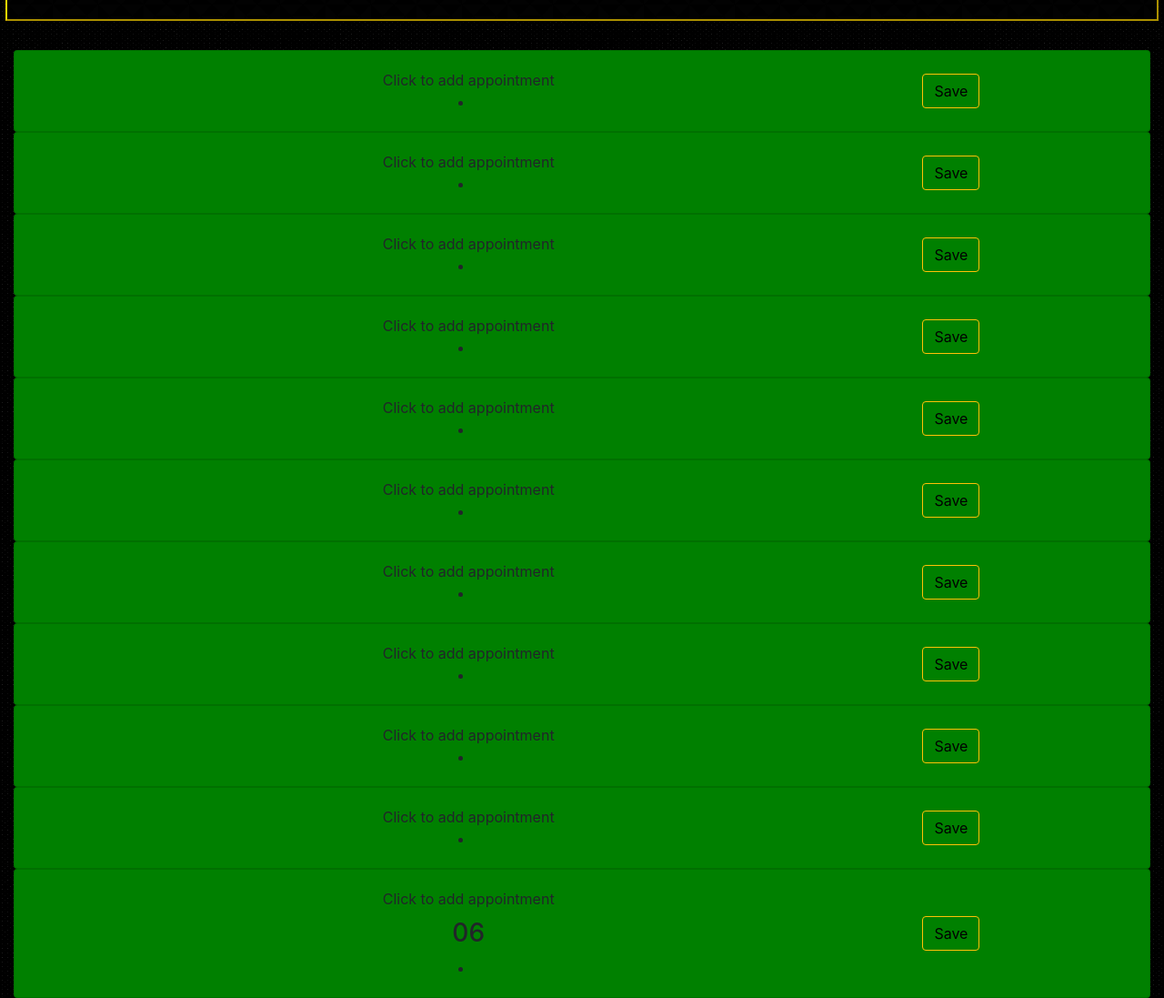
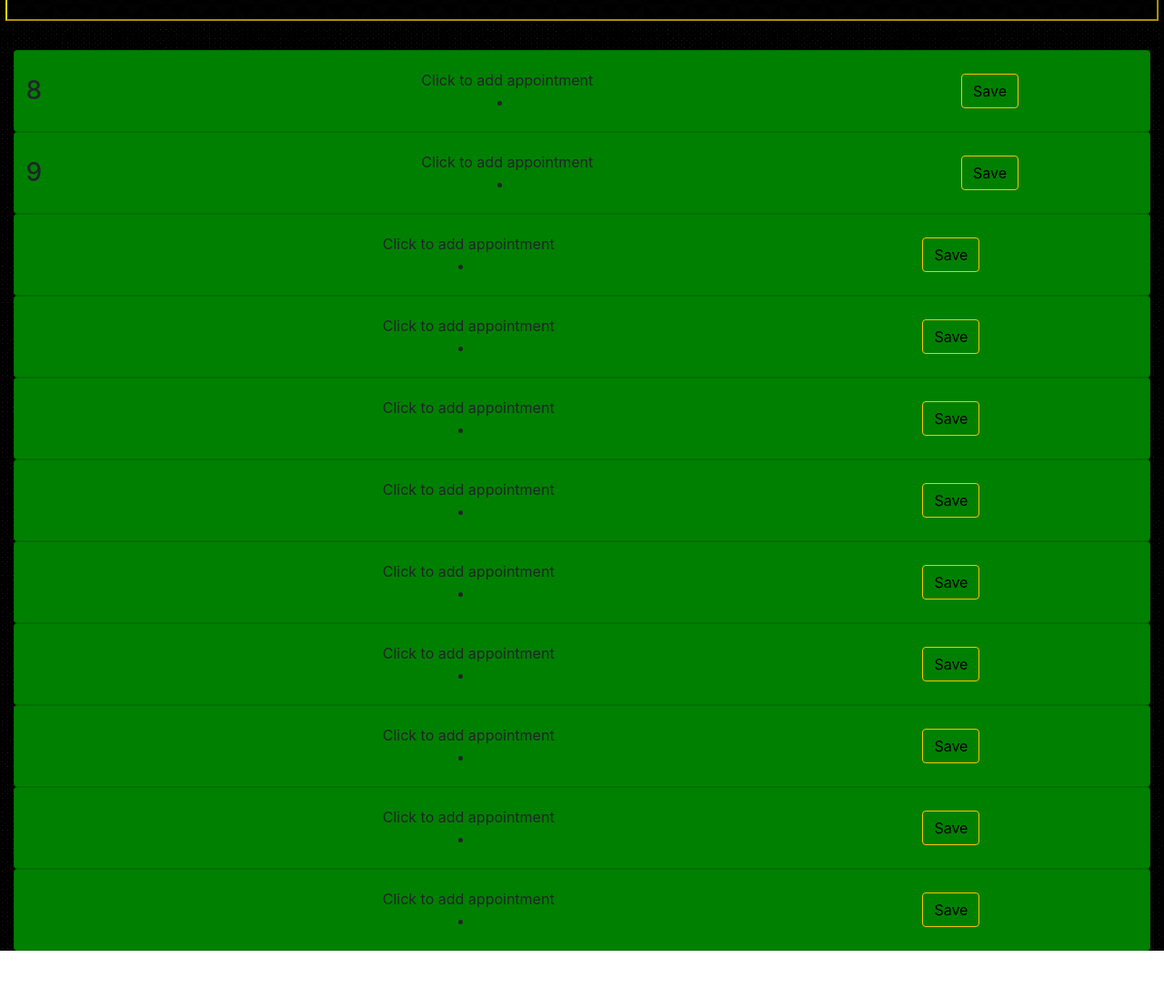
Before and after one commit to SpencerFalor-Ward/HW-5-SFW-Daily-Planner, a plain HTML site: page index.html in a window 1280 px wide. Shown: the part 253-1350 px from the top of the page at 91% size. After the commit the page ends 1298 px from the top, so only its background shows below. Drawn offline with nearby package versions, Linux system fonts and the light colour scheme.

Commit message:
fixed color cards

```diff
--- a/assets/JS/script.js
+++ b/assets/JS/script.js
@@ -1,5 +1,5 @@
 var cardInput = $(".card");
-var cardBody = $('.card-body');
+var cardBody = $(".card-body");
 var form = $("<form>");
 var formContents = $("<input>", {
   type: "text",
@@ -23,31 +23,37 @@
 // dateTime.append(timeSlot);
 headerDateTime.text(`Heres whats happenings: ${mDay} ${mDate}`);
 
-function popDateTime (){
+function popDateTime() {
   var timeArray = [8, 9, 10, 11, 12, 13, 14, 15, 16, 17, 18];
-for (var i = 0; i < timeArray.length; i++) {
-  var timeSlot = dateTime.text(`${timeArray[i]}`);
-  $(`#${timeArray[i]}`).append(timeSlot);
-  timeSlot.text(`${mHour}`);
-  dateTime.append(timeSlot);
+  $(".card").each(function(index) {
+    var h3InCard = $(this).find(".dateTime");
+    h3InCard.text(timeArray[index]);
+    var mHourInt = parseInt(mHour);
+    if (timeArray[index] < mHourInt) {
+      $(this).css("background-color", "red");
+    } else if (timeArray[index] == mHourInt) {
+      $(this).css("background-color", "gray");
+    } else {
+      $(this).css("background-color", "green");
     }
+  });
 
-function cardColor(){
+  function cardColor() {
     var test = parseInt(timeSlot.text());
+    console.log(test);
     var mHourInt = parseInt(mHour);
-  if (test < mHourInt){
-    cardInput.css("background-color", "red" );
+    console.log(mHourInt);
+    if (test < mHourInt) {
+      cardInput.css("background-color", "red");
+    } else if (test == mHourInt) {
+      cardInput.css("background-color", "gray");
+    } else {
+      cardInput.css("background-color", "green");
     }
-  else if (test == mHourInt){
-    cardInput.css("background-color", "gray" );
   }
-  else (test > mHourInt)
-  cardInput.css("background-color", "green" );
-}
-cardColor();
+  // cardColor();
 }
 popDateTime();
-
 
 $(document).ready(function() {
   cardInput.click(function() {
@@ -92,8 +98,12 @@
   });
 
   function storeTodos(id) {
-
-          localStorage.setItem(id, $("input").val().trim());
+    localStorage.setItem(
+      id,
+      $("input")
+        .val()
+        .trim()
+    );
   }
   function populateTodos() {
     var timeArray = [8, 9, 10, 11, 12, 13, 14, 15, 16, 17, 18];
@@ -102,10 +112,6 @@
       $(`#${timeArray[i]}`).append(li);
     }
   }
-
-
-
-
 
   populateTodos();
   // storeTodos();
@@ -129,6 +135,5 @@
 //     renderTodos();
 //   });
 
-
 // need to set item with local storage and then get item with local storage
 // add bombs and explosion emojis
--- a/index.html
+++ b/index.html
@@ -30,14 +30,14 @@
     <div class="d-flex justify-content-center flex-column col-md-auto hoursBox">
       <!-- 8  -->
       <div class="card">
-        <h3 class='dateTime'>8</h3>
+        <h3 class='dateTime'></h3>
         <div class="card-body" id='8'>
        Click to add appointment
         </div>
         <button type="button" class="btn btn-outline-warning" data-time='8'>Save</button>
         </div>
         <!-- 9   -->
-      <div class="card">
+      <div class="card"><h3 class='dateTime'></h3>
         <div class="card-body"id='9'>
        Click to add appointment
         </div>
```
Lines whose indentation alone changed are shown as unchanged.
